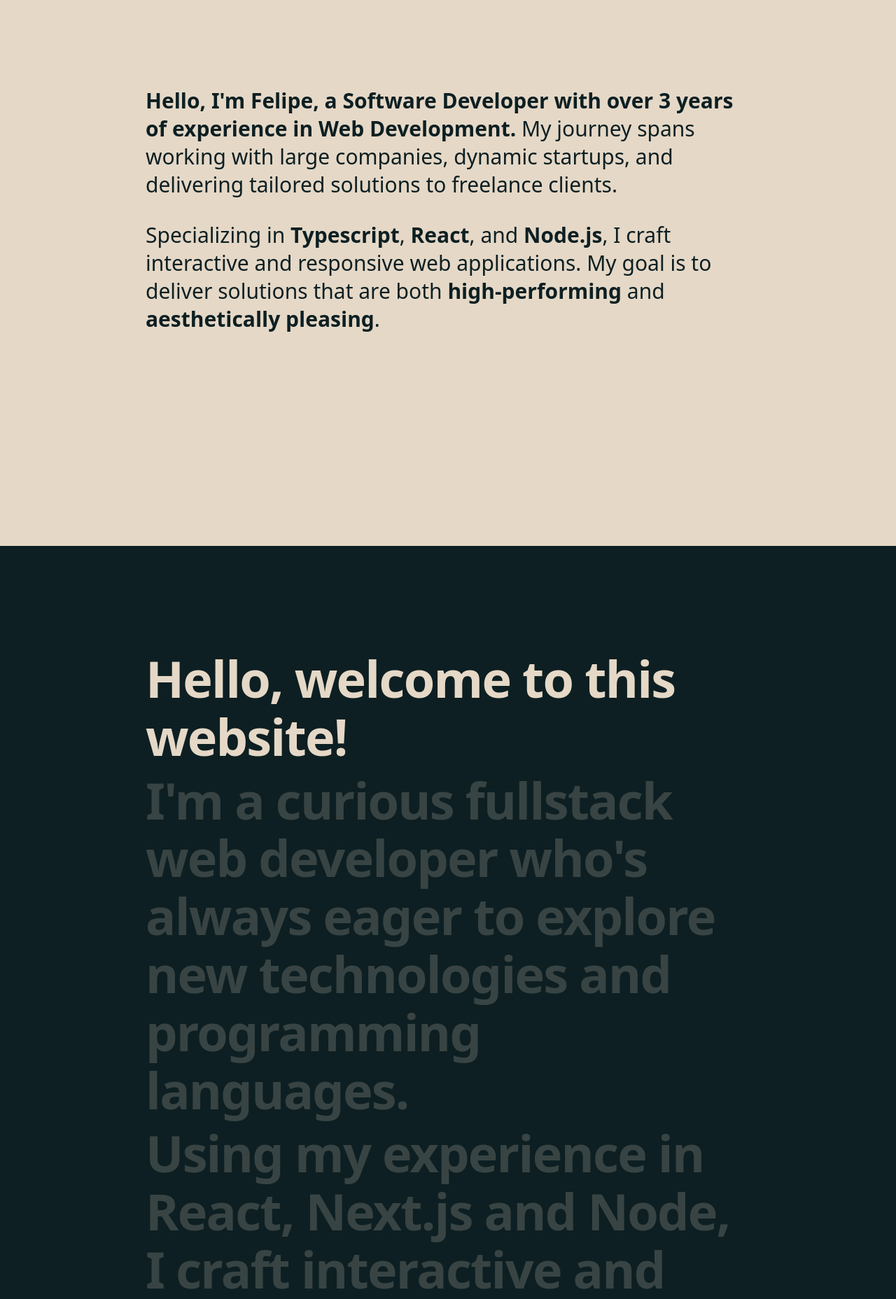
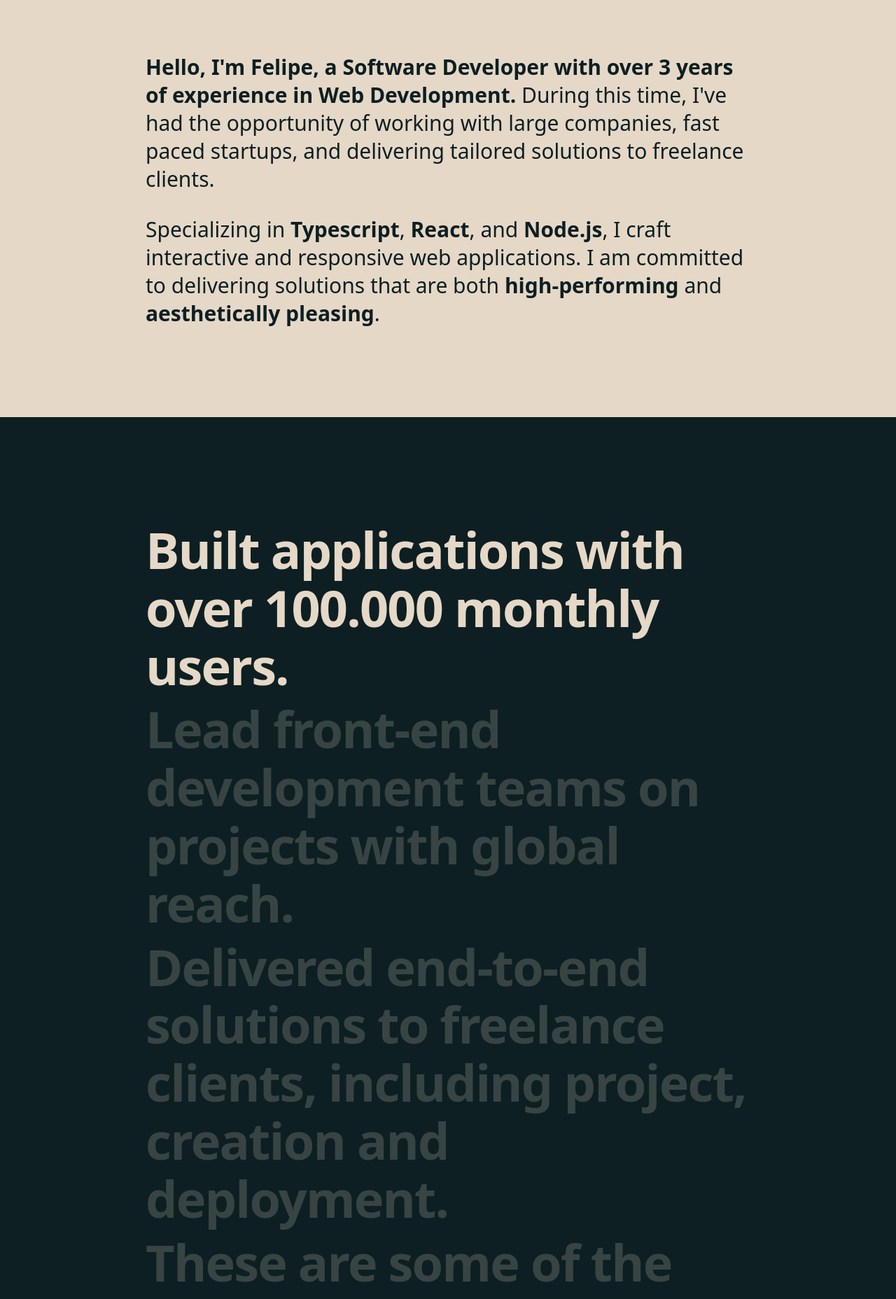
Before and after one commit to felipebetts/portfolio-2023, a Next.js app: page / in a window 1280 px wide. Shown: the part 820-2676 px from the top of the page at 70% size. Built offline with nearby package versions, Linux system fonts and the light colour scheme.

Commit message:
feat: update content

```diff
--- a/src/components/layout/about.tsx
+++ b/src/components/layout/about.tsx
@@ -10,11 +10,18 @@ const blockOpacity = (sectionProgress: number, blockNo: number) => {
   return opacity
 }
 
+// const blocks: string[] = [
+//   'Hello, welcome to this website!',
+//   "I'm a curious fullstack web developer who's always eager to explore new technologies and programming languages.",
+//   'Using my experience in React, Next.js and Node, I craft interactive and responsive web applications.',
+//   'My goal is to deliver solutions that are both efficient and aesthetically pleasing.'
+// ]
+
 const blocks: string[] = [
-  'Hello, welcome to this website!',
-  "I'm a curious fullstack web developer who's always eager to explore new technologies and programming languages.",
-  'Using my experience in React, Next.js and Node, I craft interactive and responsive web applications.',
-  'My goal is to deliver solutions that are both efficient and aesthetically pleasing.'
+  'Built applications with over 100.000 monthly users.',
+  'Lead front-end development teams on projects with global reach.',
+  'Delivered end-to-end solutions to freelance clients, including project, creation and deployment.',
+  "These are some of the projects I've worked on:"
 ]
 
 const About: React.FC = () => {
--- a/src/components/layout/profile.tsx
+++ b/src/components/layout/profile.tsx
@@ -2,20 +2,21 @@ import React from 'react'
 
 const Profile = () => {
   return (
-    <div className="relative z-10 min-h-screen w-full bg-[var(--color-primary-100)] text-[var(--color-primary-500)] text-3xl leading-10">
-      <div className="w-full max-w-5xl mx-auto px-10 lg:px-20 py-24 md:py-28 lg:py-36">
+    <div className="relative z-10  w-full bg-[var(--color-primary-100)] text-[var(--color-primary-500)] text-3xl leading-10">
+      <div className="w-full max-w-5xl mx-auto px-10 lg:px-20 py-16 md:py-18 lg:py-24">
         <p className="mb-8">
           <strong>
             Hello, I&apos;m Felipe, a Software Developer with over 3 years of
             experience in Web Development.{' '}
           </strong>
-          My journey spans working with large companies, dynamic startups, and
-          delivering tailored solutions to freelance clients.
+          During this time, I&apos;ve had the opportunity of working with large
+          companies, fast paced startups, and delivering tailored solutions to
+          freelance clients.
         </p>
-        <p>
+        <p className="mb-8">
           Specializing in <strong>Typescript</strong>, <strong>React</strong>,
           and <strong>Node.js</strong>, I craft interactive and responsive web
-          applications. My goal is to deliver solutions that are both{' '}
+          applications. I am committed to delivering solutions that are both{' '}
           <strong>high-performing</strong> and{' '}
           <strong>aesthetically pleasing</strong>.
         </p>
```
